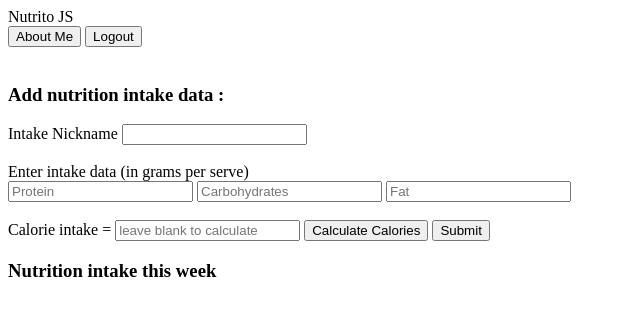
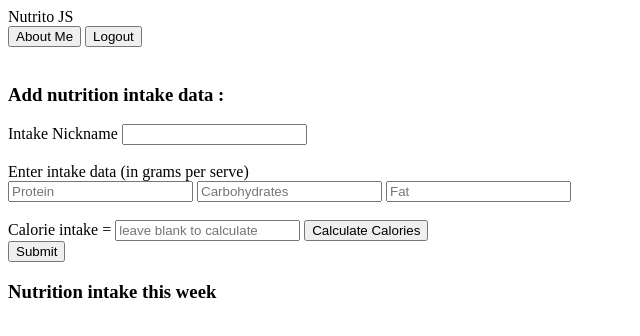
Before and after one commit to ParikshithV/NutritoJS, a website: page homepage.html in a window 1280 px wide. Shown: the whole page, without its empty margins (0-640 px from the left). Drawn offline with Linux system fonts and the light colour scheme.

Commit message:
Update homepage.html

```diff
--- a/homepage.html
+++ b/homepage.html
@@ -23,7 +23,7 @@
         <label>Calorie intake = </label>
         <input type="text" id="cal" name="cal" placeholder="leave blank to calculate"/>
         <!-- <label id="Calories">0</label><br> -->
-        <button type="button" onclick="CalcCal()">Calculate Calories</button>
+        <button type="button" onclick="CalcCal()">Calculate Calories</button><br>
         <input type="submit"/>
         <br>
     </div>
```
